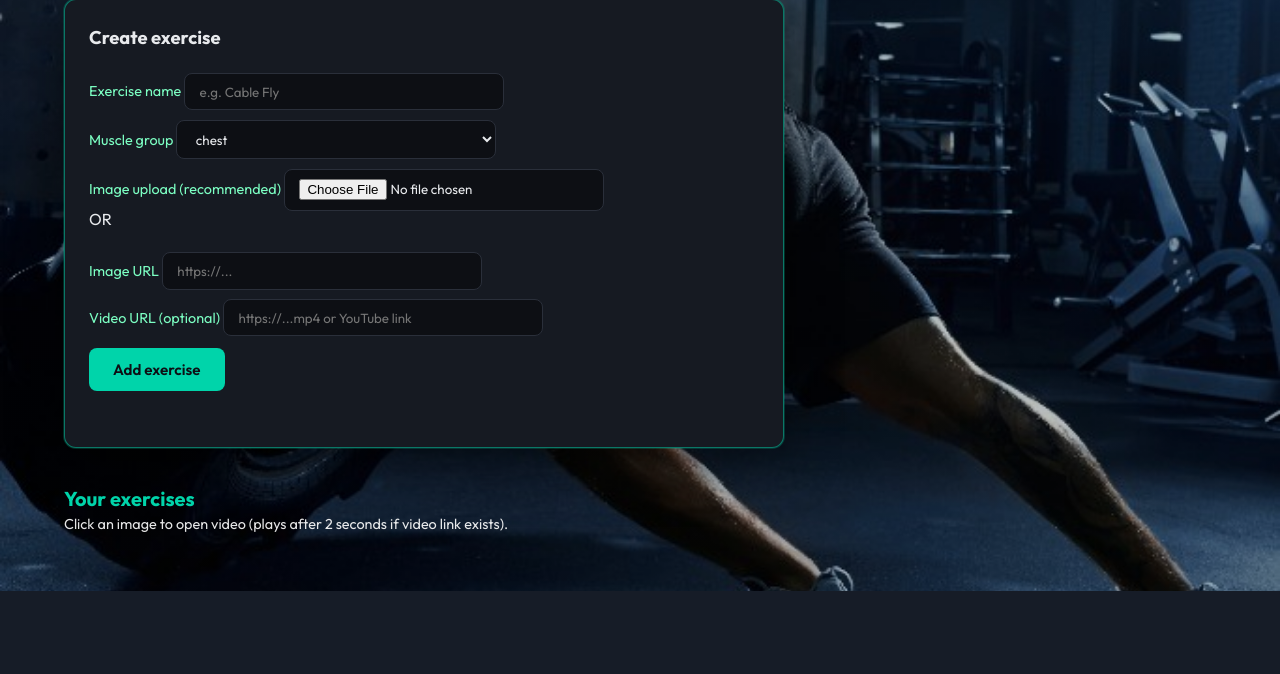
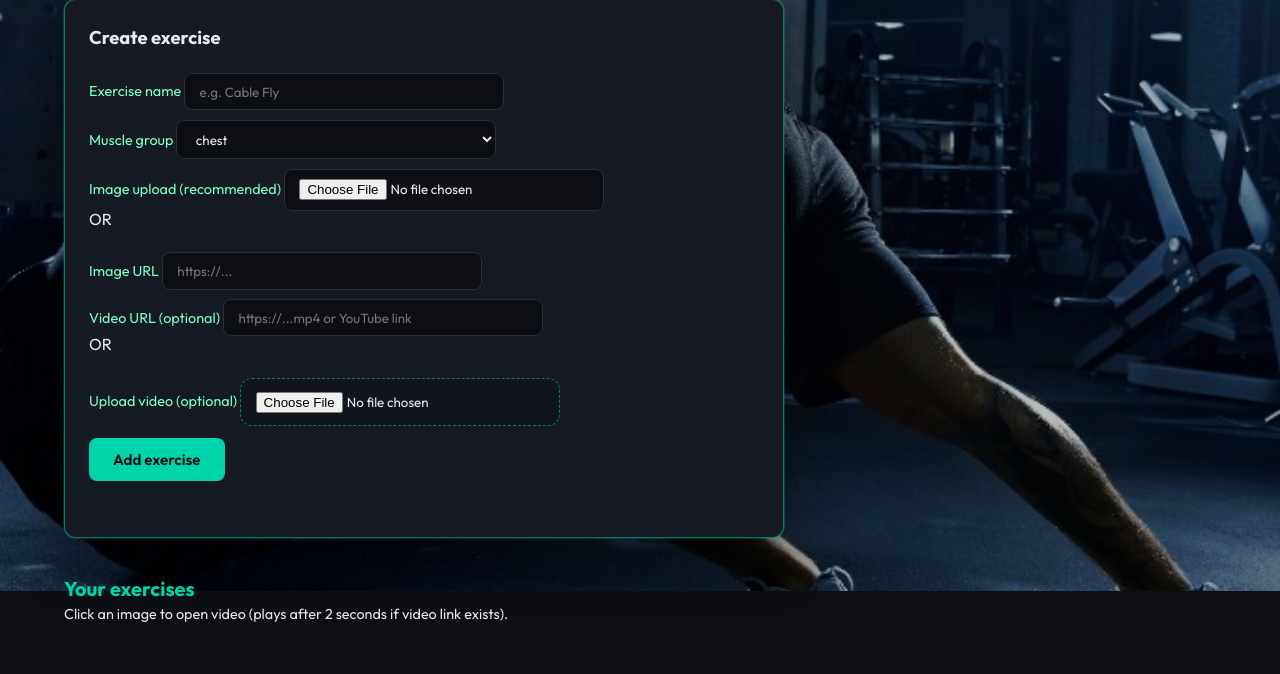
Before and after one commit to rajkholwal25/my-gym, a Flask app: page /my-exercises in a window 1280 px wide. Shown: the part 209-883 px from the top of the page. Before the commit the page ends 800 px from the top, so only its background shows below. Run offline with Flask 3, Linux system fonts and the light colour scheme; the visitor is signed in with stand-in values (Sample User, id 1).

Commit message:
Updated exercise add exercise

```diff
--- a/app.py
+++ b/app.py
@@ -56,6 +56,7 @@ GMAIL_USER = (os.environ.get("GMAIL_USER") or "").strip().lower()
 GMAIL_APP_PASSWORD = os.environ.get("GMAIL_APP_PASSWORD", "").strip()
 APP_BASE_URL = os.environ.get("APP_BASE_URL", "http://127.0.0.1:5000").rstrip("/")
 EXERCISE_IMAGE_BUCKET = os.environ.get("EXERCISE_IMAGE_BUCKET", "exercise-images").strip()
+EXERCISE_VIDEO_BUCKET = os.environ.get("EXERCISE_VIDEO_BUCKET", "exercise-videos").strip()
 ADMIN_EMAILS = {e.strip().lower() for e in (os.environ.get("ADMIN_EMAILS") or "").split(",") if e.strip()}
 
 DAYS = [
@@ -201,8 +202,44 @@ def upload_exercise_image_to_storage(*, user_id: str, file_storage):
         "x-upsert": "true",
     }
     r = requests.put(url, headers=headers, data=file_storage.stream.read(), timeout=60)
-    r.raise_for_status()
+    try:
+        r.raise_for_status()
+    except requests.HTTPError:
+        raise ValueError(f"Storage image upload failed ({r.status_code}): {r.text}") from None
     public_url = f"{SUPABASE_URL.rstrip('/')}/storage/v1/object/public/{EXERCISE_IMAGE_BUCKET}/{obj_name}"
+    return public_url
+
+
+def upload_exercise_video_to_storage(*, user_id: str, file_storage):
+    """Upload a video file to Supabase Storage and return its public URL."""
+    if not SUPABASE_URL:
+        raise ValueError("SUPABASE_URL must be set in .env")
+    if not SUPABASE_SERVICE_KEY:
+        raise ValueError("SUPABASE_SERVICE_KEY must be set in .env to upload to storage")
+    if not file_storage or not getattr(file_storage, "filename", ""):
+        raise ValueError("No file provided")
+
+    filename = file_storage.filename or "video"
+    ext = os.path.splitext(filename)[1].lower()
+    # Keep this permissive: browsers commonly record mp4/webm/mov
+    if ext not in [".mp4", ".webm", ".mov", ".m4v", ".ogg", ".ogv"]:
+        raise ValueError("Only mp4/webm/mov/m4v/ogg videos are allowed")
+
+    content_type = file_storage.mimetype or mimetypes.types_map.get(ext) or "application/octet-stream"
+    obj_name = f"user_{user_id}/{uuid.uuid4().hex}{ext}"
+    url = f"{SUPABASE_URL.rstrip('/')}/storage/v1/object/{EXERCISE_VIDEO_BUCKET}/{obj_name}"
+    headers = {
+        "apikey": SUPABASE_SERVICE_KEY,
+        "Authorization": f"Bearer {SUPABASE_SERVICE_KEY}",
+        "Content-Type": content_type,
+        "x-upsert": "true",
+    }
+    r = requests.put(url, headers=headers, data=file_storage.stream.read(), timeout=300)
+    try:
+        r.raise_for_status()
+    except requests.HTTPError:
+        raise ValueError(f"Storage video upload failed ({r.status_code}): {r.text}") from None
+    public_url = f"{SUPABASE_URL.rstrip('/')}/storage/v1/object/public/{EXERCISE_VIDEO_BUCKET}/{obj_name}"
     return public_url
 
 
@@ -973,6 +1010,7 @@ def api_my_exercises():
         image_url = (request.form.get("image_url") or "").strip()
         video_url = (request.form.get("video_url") or "").strip()
         image_file = request.files.get("image_file")
+        video_file = request.files.get("video_file")
 
         if not name or not muscle_group:
             return jsonify({"error": "name and muscle_group required"}), 400
@@ -988,11 +1026,17 @@ def api_my_exercises():
         if not final_image_url:
             return jsonify({"error": "Provide an image upload or image_url"}), 400
 
+        final_video_url = ""
+        if video_file and getattr(video_file, "filename", ""):
+            final_video_url = upload_exercise_video_to_storage(user_id=user_id, file_storage=video_file)
+        else:
+            final_video_url = video_url
+
         row = {
             "name": name,
             "muscle_group": muscle_group,
             "image_url": final_image_url,
-            "video_url": video_url or None,
+            "video_url": final_video_url or None,
             "difficulty": None,
             "equipment": None,
             "created_by": user_id,
@@ -1036,6 +1080,7 @@ def api_my_exercise_detail(ex_id):
         image_url = (request.form.get("image_url") or "").strip()
         video_url = (request.form.get("video_url") or "").strip()
         image_file = request.files.get("image_file")
+        video_file = request.files.get("video_file")
 
         updates = {}
         if name:
@@ -1048,8 +1093,11 @@ def api_my_exercise_detail(ex_id):
             updates["image_url"] = upload_exercise_image_to_storage(user_id=user_id, file_storage=image_file)
         elif image_url:
             updates["image_url"] = image_url
-        # video_url can be cleared by sending empty string
-        updates["video_url"] = video_url or None
+        if video_file and getattr(video_file, "filename", ""):
+            updates["video_url"] = upload_exercise_video_to_storage(user_id=user_id, file_storage=video_file)
+        else:
+            # video_url can be cleared by sending empty string
+            updates["video_url"] = video_url or None
 
         if not updates:
             return jsonify({"error": "Nothing to update"}), 400
@@ -1161,6 +1209,7 @@ def api_admin_exercises():
         image_url = (request.form.get("image_url") or "").strip()
         video_url = (request.form.get("video_url") or "").strip()
         image_file = request.files.get("image_file")
+        video_file = request.files.get("video_file")
         try:
             sequence_order = int(request.form.get("sequence_order") or 0)
         except ValueError:
@@ -1181,11 +1230,18 @@ def api_admin_exercises():
         if not final_image_url:
             return jsonify({"error": "Provide an image upload or image_url"}), 400
 
+        final_video_url = ""
+        if video_file and getattr(video_file, "filename", ""):
+            admin_id = session.get("user_id") or "admin"
+            final_video_url = upload_exercise_video_to_storage(user_id=str(admin_id), file_storage=video_file)
+        else:
+            final_video_url = video_url
+
         row = {
             "name": name,
             "muscle_group": muscle_group,
             "image_url": final_image_url,
-            "video_url": video_url or None,
+            "video_url": final_video_url or None,
             "difficulty": None,
             "equipment": None,
             "created_by": None,  # GLOBAL
@@ -1225,6 +1281,7 @@ def api_admin_exercise_detail(ex_id):
         image_url = (request.form.get("image_url") or "").strip()
         video_url = (request.form.get("video_url") or "").strip()
         image_file = request.files.get("image_file")
+        video_file = request.files.get("video_file")
         try:
             sequence_order = int(request.form.get("sequence_order") or 0)
         except ValueError:
@@ -1242,7 +1299,11 @@ def api_admin_exercise_detail(ex_id):
             updates["image_url"] = upload_exercise_image_to_storage(user_id=str(admin_id), file_storage=image_file)
         elif image_url:
             updates["image_url"] = image_url
-        updates["video_url"] = video_url or None
+        if video_file and getattr(video_file, "filename", ""):
+            admin_id = session.get("user_id") or "admin"
+            updates["video_url"] = upload_exercise_video_to_storage(user_id=str(admin_id), file_storage=video_file)
+        else:
+            updates["video_url"] = video_url or None
         # sequence_order: only send if DB has the column (run supabase_show_on_home.sql); else 400
         updates_with_seq = {**updates, "sequence_order": sequence_order}
 
--- a/static/css/style.css
+++ b/static/css/style.css
@@ -570,9 +570,10 @@ body::before {
 
 .exercise-tile img {
   width: 100%;
-  height: 210px; /* +50% from 140px */
-  object-fit: cover;
+  height: 210px; /* card image area fixed – same as before */
+  object-fit: contain; /* image fits inside card, nothing cut */
   display: block;
+  background: #0a0c10;
 }
 
 /* Text block below image: keep clear gap from card border (home + schedule day) */
@@ -884,6 +885,16 @@ body::before {
   max-width: 90vw;
   max-height: 90vh;
   width: 720px;
+  overflow: auto;
+}
+
+/* Video modal: give player a real height so nothing gets cut */
+.video-modal .modal-content {
+  width: min(960px, 92vw);
+  max-height: 92vh;
+  overflow: hidden;
+  display: flex;
+  flex-direction: column;
 }
 
 .modal-close {
@@ -909,11 +920,48 @@ body::before {
   border-radius: var(--radius-sm);
   overflow: hidden;
   background: #000;
+  position: relative;
+  width: 100%;
+  /* Keep player visible on all screens without cropping */
+  height: min(70vh, 560px);
+  flex: 0 0 auto;
 }
 
 .video-wrapper video {
   width: 100%;
+  height: 100%;
   display: block;
+  object-fit: contain;
+}
+
+.youtube-embed-wrap {
+  height: 100%;
+}
+
+.youtube-embed-wrap.hidden {
+  display: none !important;
+}
+
+.youtube-embed-wrap iframe {
+  width: 100%;
+  height: 100%;
+  min-height: 280px;
+  display: block;
+  border: none;
+}
+
+/* Drag & drop hint on file inputs (video upload) */
+input[type="file"].file-drop {
+  padding: 0.8rem 0.9rem;
+  border-radius: 12px;
+  border: 1px dashed rgba(0, 212, 170, 0.55);
+  background: rgba(12, 16, 24, 0.35);
+}
+
+input[type="file"].file-drop.is-dragover {
+  border-color: rgba(0, 212, 170, 0.95);
+  box-shadow: 0 0 0 2px rgba(0, 212, 170, 0.18), 0 0 28px rgba(0, 212, 170, 0.12);
+  background: rgba(0, 212, 170, 0.06);
 }
 
 .video-title {
--- a/static/js/main.js
+++ b/static/js/main.js
@@ -140,6 +140,8 @@
   // Video modal
   var videoModal = document.getElementById("video-modal");
   var exerciseVideo = document.getElementById("exercise-video");
+  var youtubeEmbedWrap = document.getElementById("youtube-embed-wrap");
+  var youtubeEmbed = document.getElementById("youtube-embed");
   var videoTitleEl = document.getElementById("video-title");
   var closeVideoBtn = document.getElementById("close-video");
   var imageModal = document.getElementById("image-modal");
@@ -149,16 +151,42 @@
 
   var pendingVideoTimer = null;
 
+  function getYoutubeEmbedUrl(url) {
+    if (!url || typeof url !== "string") return null;
+    var u = url.trim();
+    var m = u.match(/(?:youtube\.com\/watch\?v=|youtu\.be\/|youtube\.com\/embed\/)([a-zA-Z0-9_-]{11})/);
+    return m ? "https://www.youtube.com/embed/" + m[1] + "?autoplay=1" : null;
+  }
+
+  function isYoutubeUrl(url) {
+    return getYoutubeEmbedUrl(url) !== null;
+  }
+
   function openVideoModal(ex, delayMs) {
     if (!ex || !ex.video_url) return;
-    delayMs = typeof delayMs === "number" ? delayMs : 2000;
-    videoTitleEl.textContent = ex.name || "";
-    exerciseVideo.src = ex.video_url;
-    // Play after delay
-    setTimeout(function () {
-      try { exerciseVideo.play(); } catch (e) {}
-    }, delayMs);
-    if (videoModal) videoModal.classList.remove("hidden");
+    delayMs = typeof delayMs === "number" ? delayMs : 0;
+    if (videoTitleEl) videoTitleEl.textContent = ex.name || "";
+
+    var embedUrl = getYoutubeEmbedUrl(ex.video_url);
+    if (embedUrl && youtubeEmbedWrap && youtubeEmbed) {
+      if (exerciseVideo) { exerciseVideo.src = ""; exerciseVideo.style.display = "none"; }
+      youtubeEmbed.src = embedUrl;
+      youtubeEmbedWrap.classList.remove("hidden");
+      if (videoModal) videoModal.classList.remove("hidden");
+    } else {
+      if (youtubeEmbedWrap) { youtubeEmbedWrap.classList.add("hidden"); youtubeEmbed.src = ""; }
+      if (youtubeEmbed) youtubeEmbed.src = "";
+      if (exerciseVideo) {
+        exerciseVideo.style.display = "";
+        exerciseVideo.src = ex.video_url;
+        if (delayMs > 0) {
+          setTimeout(function () { try { exerciseVideo.play(); } catch (e) {} }, delayMs);
+        } else {
+          try { exerciseVideo.play(); } catch (e) {}
+        }
+      }
+      if (videoModal) videoModal.classList.remove("hidden");
+    }
   }
 
   function openImageModal(ex) {
@@ -204,7 +232,9 @@
   }
 
   function closeVideoModal() {
-    if (exerciseVideo) { exerciseVideo.pause(); exerciseVideo.src = ""; }
+    if (exerciseVideo) { exerciseVideo.pause(); exerciseVideo.src = ""; exerciseVideo.style.display = ""; }
+    if (youtubeEmbed) youtubeEmbed.src = "";
+    if (youtubeEmbedWrap) youtubeEmbedWrap.classList.add("hidden");
     if (videoModal) videoModal.classList.add("hidden");
   }
 
@@ -492,6 +522,24 @@
       });
     }
 
+    // Drag & drop support for video upload
+    (function () {
+      var dropTargets = document.querySelectorAll('input[type="file"][name="video_file"]');
+      if (!dropTargets || dropTargets.length === 0) return;
+      dropTargets.forEach(function (inp) {
+        inp.classList.add("file-drop");
+        inp.addEventListener("dragover", function (e) { e.preventDefault(); inp.classList.add("is-dragover"); });
+        inp.addEventListener("dragleave", function () { inp.classList.remove("is-dragover"); });
+        inp.addEventListener("drop", function (e) {
+          e.preventDefault();
+          inp.classList.remove("is-dragover");
+          if (e.dataTransfer && e.dataTransfer.files && e.dataTransfer.files.length) {
+            inp.files = e.dataTransfer.files;
+          }
+        });
+      });
+    })();
+
     if (grid) {
       grid.addEventListener("click", function (e) {
         var delBtn = e.target.closest(".exercise-delete");
@@ -589,6 +637,24 @@
           .catch(function () { if (aStatusEl) aStatusEl.textContent = "Failed to save."; });
       });
     }
+
+    // Drag & drop support for video upload (admin forms)
+    (function () {
+      var dropTargets = document.querySelectorAll('#admin-create-exercise-form input[type="file"][name="video_file"], #admin-edit-exercise-form input[type="file"][name="video_file"]');
+      if (!dropTargets || dropTargets.length === 0) return;
+      dropTargets.forEach(function (inp) {
+        inp.classList.add("file-drop");
+        inp.addEventListener("dragover", function (e) { e.preventDefault(); inp.classList.add("is-dragover"); });
+        inp.addEventListener("dragleave", function () { inp.classList.remove("is-dragover"); });
+        inp.addEventListener("drop", function (e) {
+          e.preventDefault();
+          inp.classList.remove("is-dragover");
+          if (e.dataTransfer && e.dataTransfer.files && e.dataTransfer.files.length) {
+            inp.files = e.dataTransfer.files;
+          }
+        });
+      });
+    })();
 
     var userTable = document.querySelector(".admin-users-card");
 
--- a/templates/my_exercises.html
+++ b/templates/my_exercises.html
@@ -29,6 +29,10 @@
       </label>
       <label>Video URL (optional)
         <input type="url" name="video_url" placeholder="https://...mp4 or YouTube link" />
+      </label>
+      <div class="muted" style="margin-top:-0.5rem;margin-bottom:1rem;">OR</div>
+      <label>Upload video (optional)
+        <input type="file" name="video_file" accept="video/*" />
       </label>
       <button type="submit" class="btn btn-primary">Add exercise</button>
     </form>
@@ -95,6 +99,10 @@
       <label>Video URL (optional)
         <input type="url" name="video_url" id="edit-ex-video-url" placeholder="https://..." />
       </label>
+      <div class="muted" style="margin-top:-0.5rem;margin-bottom:1rem;">OR</div>
+      <label>Upload video (optional)
+        <input type="file" name="video_file" accept="video/*" />
+      </label>
       <button type="submit" class="btn btn-primary">Save changes</button>
       <p class="muted" id="exercise-edit-status" style="margin-top:0.75rem;"></p>
     </form>
@@ -107,6 +115,9 @@
     <button type="button" class="modal-close" id="close-video">×</button>
     <div class="video-wrapper">
       <video id="exercise-video" controls playsinline></video>
+      <div id="youtube-embed-wrap" class="youtube-embed-wrap hidden">
+        <iframe id="youtube-embed" title="Exercise video" allow="accelerometer; autoplay; clipboard-write; encrypted-media; gyroscope; picture-in-picture" allowfullscreen></iframe>
+      </div>
     </div>
     <p class="video-title" id="video-title"></p>
   </div>
--- a/templates/schedule.html
+++ b/templates/schedule.html
@@ -85,6 +85,9 @@
     <button type="button" class="modal-close" id="close-video">×</button>
     <div class="video-wrapper">
       <video id="exercise-video" controls playsinline></video>
+      <div id="youtube-embed-wrap" class="youtube-embed-wrap hidden">
+        <iframe id="youtube-embed" title="Exercise video" allow="accelerometer; autoplay; clipboard-write; encrypted-media; gyroscope; picture-in-picture" allowfullscreen></iframe>
+      </div>
     </div>
     <p class="video-title" id="video-title"></p>
   </div>
--- a/templates/schedule_day.html
+++ b/templates/schedule_day.html
@@ -44,6 +44,9 @@
     <button type="button" class="modal-close" id="close-video">×</button>
     <div class="video-wrapper">
       <video id="exercise-video" controls playsinline></video>
+      <div id="youtube-embed-wrap" class="youtube-embed-wrap hidden">
+        <iframe id="youtube-embed" title="Exercise video" allow="accelerometer; autoplay; clipboard-write; encrypted-media; gyroscope; picture-in-picture" allowfullscreen></iframe>
+      </div>
     </div>
     <p class="video-title" id="video-title"></p>
   </div>
```
Also changed, not shown: templates/admin.html (+8 -0 lines), templates/index.html (+24 -0 lines).
